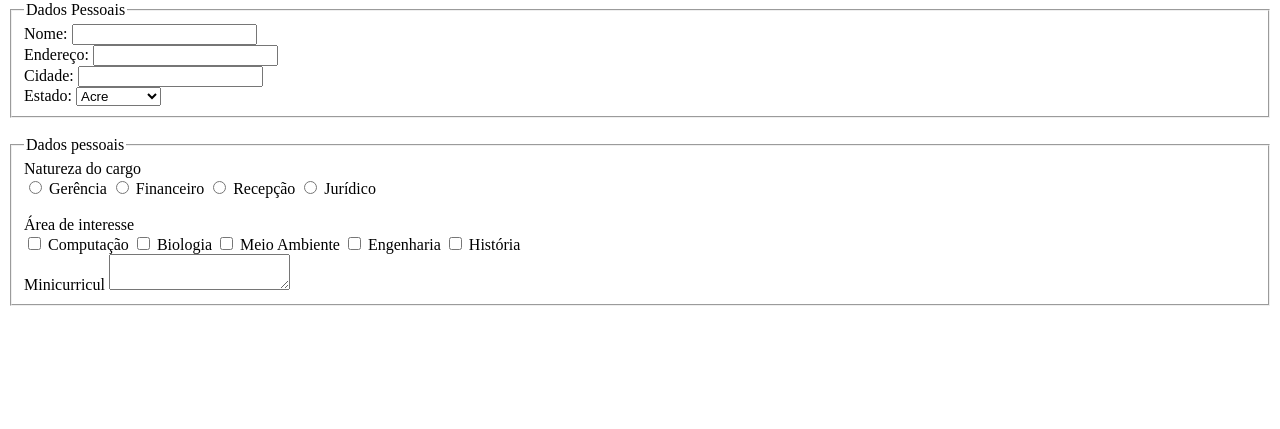
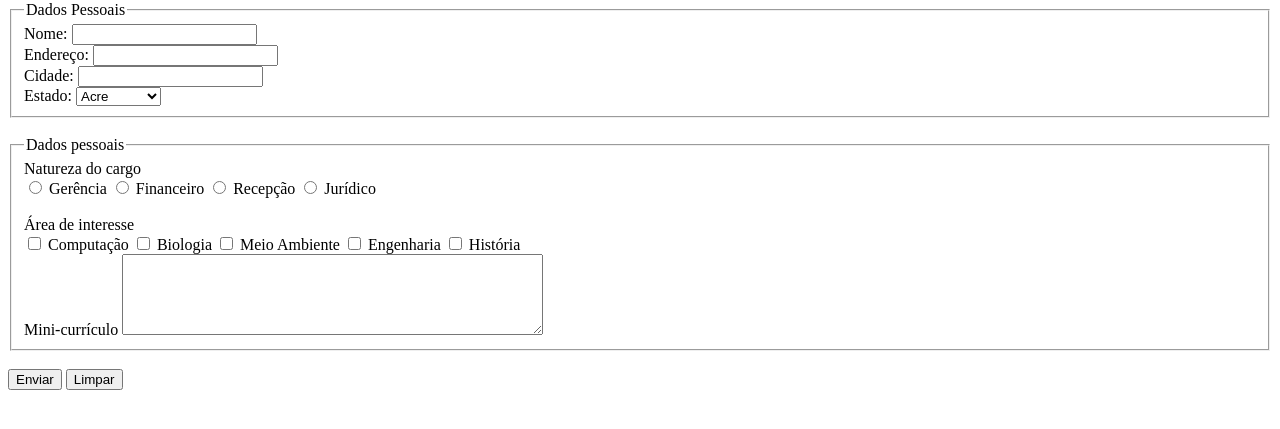
Before and after one commit to NatanMauricio1995/Cadastro, a plain HTML site: page index.html in a window 1280 px wide. Shown: the part 79-508 px from the top of the page. Drawn offline with Linux system fonts and the light colour scheme.

Commit message:
index.html

```diff
--- a/index.html
+++ b/index.html
@@ -59,12 +59,14 @@
             <input type="checkbox" name="interesse" id="historia">
             <label for="historia">História</label>
             <br>
-            <label for="texto">Minicurricul</label>
-            <textarea name="texto" id="texto" maxlength="5000"></textarea>
-
+            <label for="texto">Mini-currículo</label>
+            <textarea name="texto" id="texto" maxlength="5000" rows="5" cols="50
+            "></textarea>
 
         </fieldset>
-
+        <br>
+        <input type="submit" value="Enviar">
+        <input type="reset" name="reset" value="Limpar">
     </form>
 
 
```
